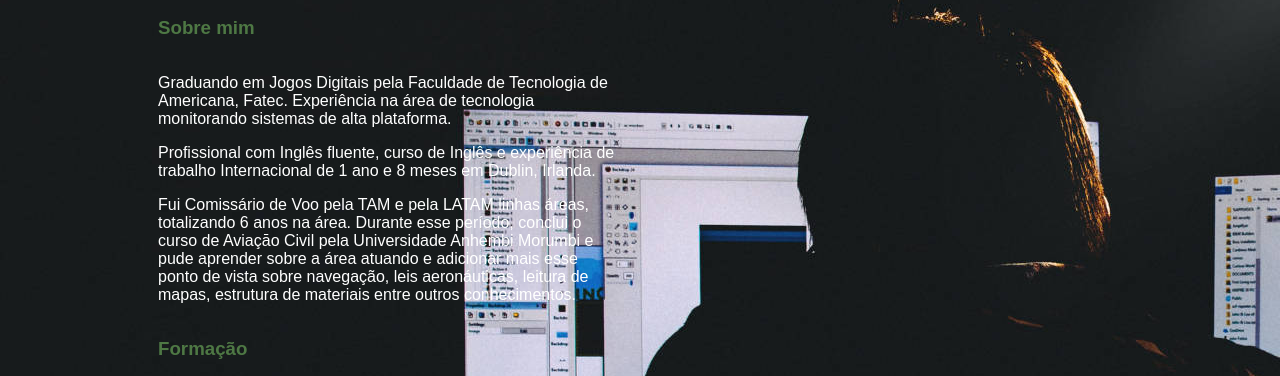
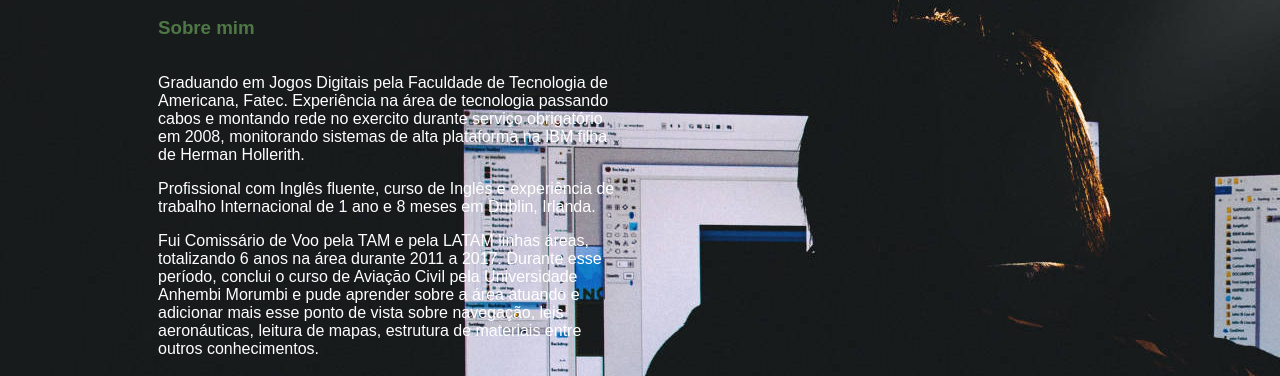
Before and after one commit to EneasFeynlinus/EneasPresentPage, a plain HTML site: page index.html in a window 1280 px wide. Shown: the part 364-740 px from the top of the page. Drawn offline with Linux system fonts and the light colour scheme.

Commit message:
Editind about me paragraphs

```diff
--- a/index.html
+++ b/index.html
@@ -40,9 +40,9 @@
                 <div class="about-me">
                     <p>
                         Graduando em Jogos Digitais pela Faculdade de Tecnologia de Americana, Fatec. Experiência na
-                        área de
-                        tecnologia
-                        monitorando sistemas de alta plataforma.
+                        área de tecnologia passando cabos e montando rede no exercito durante serviço obrigatório em
+                        2008,
+                        monitorando sistemas de alta plataforma na IBM filha de Herman Hollerith.
                     </p>
                     <p>
                         Profissional com Inglês fluente, curso de Inglês e experiência de trabalho Internacional de 1
@@ -50,9 +50,9 @@
                         8 meses em Dublin, Irlanda.
                     </p>
                     <p>
-                        Fui Comissário de Voo pela TAM e pela LATAM linhas áreas, totalizando 6 anos na área. Durante
-                        esse
-                        período, conclui o curso de
+                        Fui Comissário de Voo pela TAM e pela LATAM linhas áreas, totalizando 6 anos na área durante
+                        2011 a 2017. Durante
+                        esse período, conclui o curso de
                         Aviaçāo Civil pela Universidade Anhembi Morumbi e pude aprender sobre a área atuando e adicionar
                         mais esse ponto de vista sobre navegação, leis aeronáuticas, leitura de mapas, estrutura de
                         materiais entre outros conhecimentos.
```
